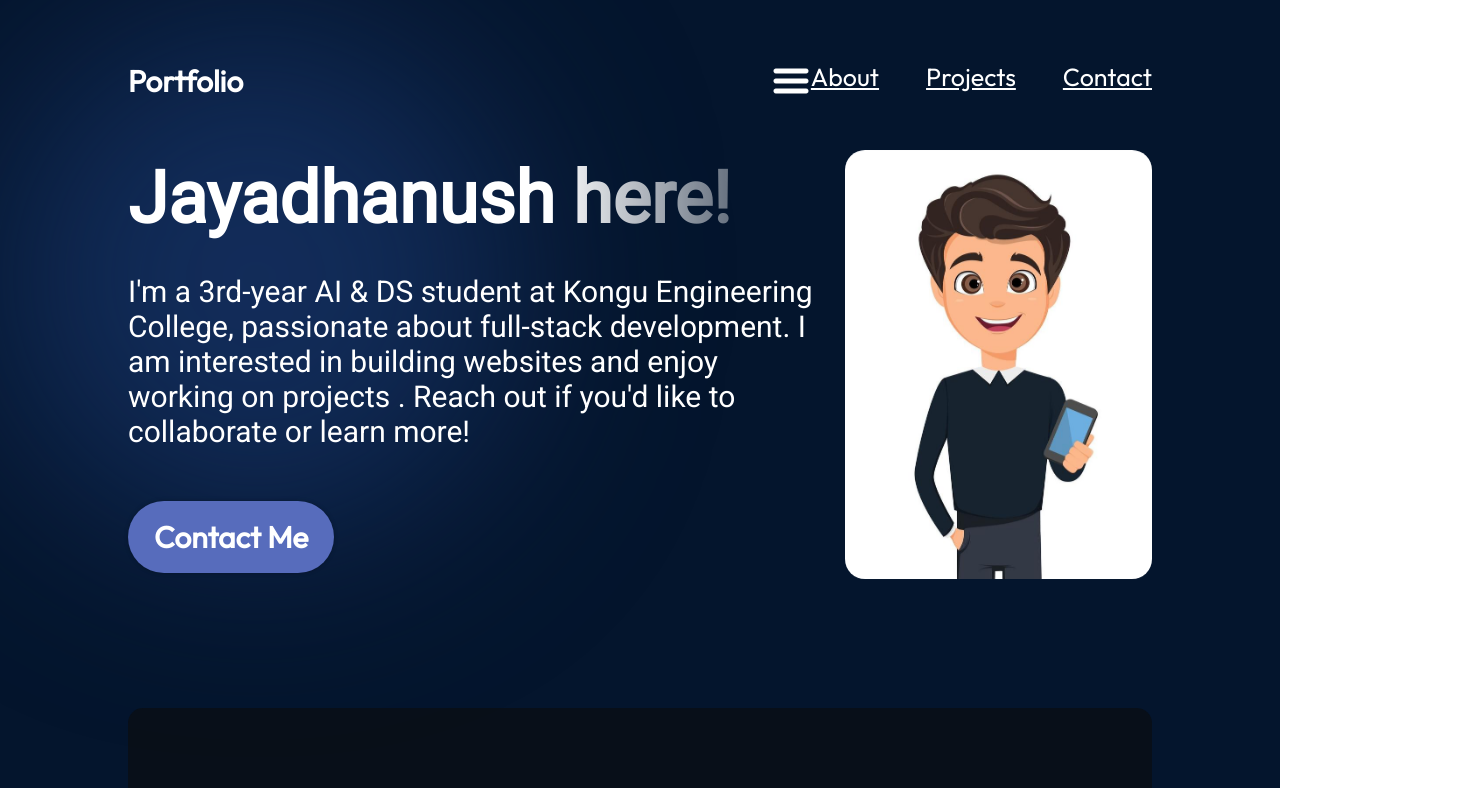
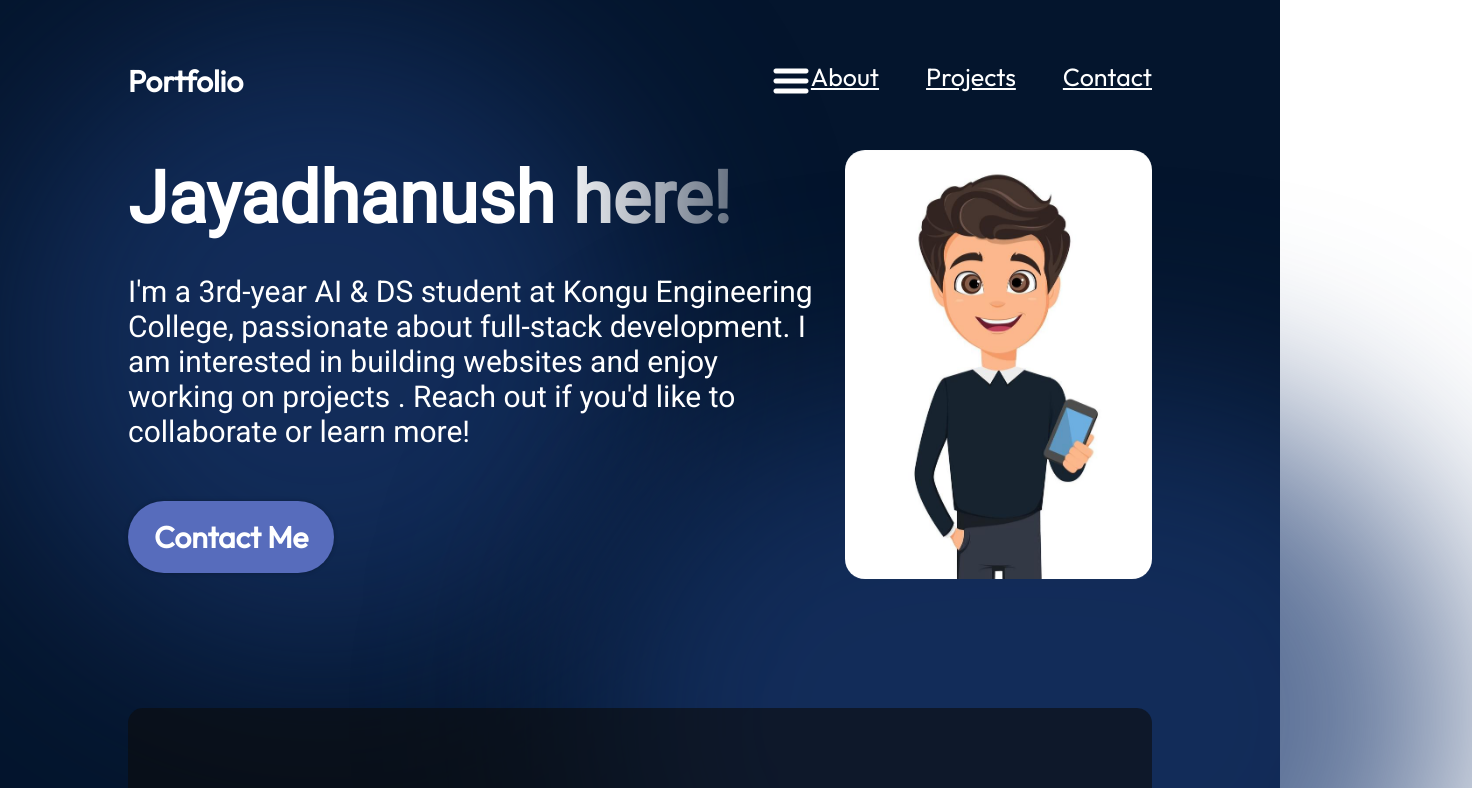
Before and after one commit to jayadhanush/portfolioweb, a React (Vite) app: page / in a window 1280 px wide. Shown: the top 788 px of the page, 1472 px wide, since content can reach past the window. Built offline with nearby package versions, Linux system fonts and the light colour scheme.

Commit message:
added scrollbar to the project cards to prevent overflow of project desc

```diff
--- a/src/components/Hero/Hero.module.css
+++ b/src/components/Hero/Hero.module.css
@@ -91,17 +91,19 @@
   z-index: 0;
 }
 
-
-.topBlur, .bottomBlur {
+.bottomBlur {
   position: absolute;
-  width: 40vw; /* Adjust width to avoid overflow */
-  height: 40vw; /* Adjust height to avoid overflow */
-  min-width: 300px; /* Ensure minimum size for responsiveness */
-  min-height: 300px; /* Ensure minimum height for responsiveness */
+  width: 70vw;
+  height: 50vw;
+  min-width: 350px;
+  min-width: 250px;
+  top: 246px;
+  right: -25vw;
+  border-radius: 764px;
+  background: rgba(25, 55, 109, 0.7);
   filter: blur(100px);
   z-index: 0;
 }
-
 
 @media screen and (max-width: 830px) {
   .container {
```
